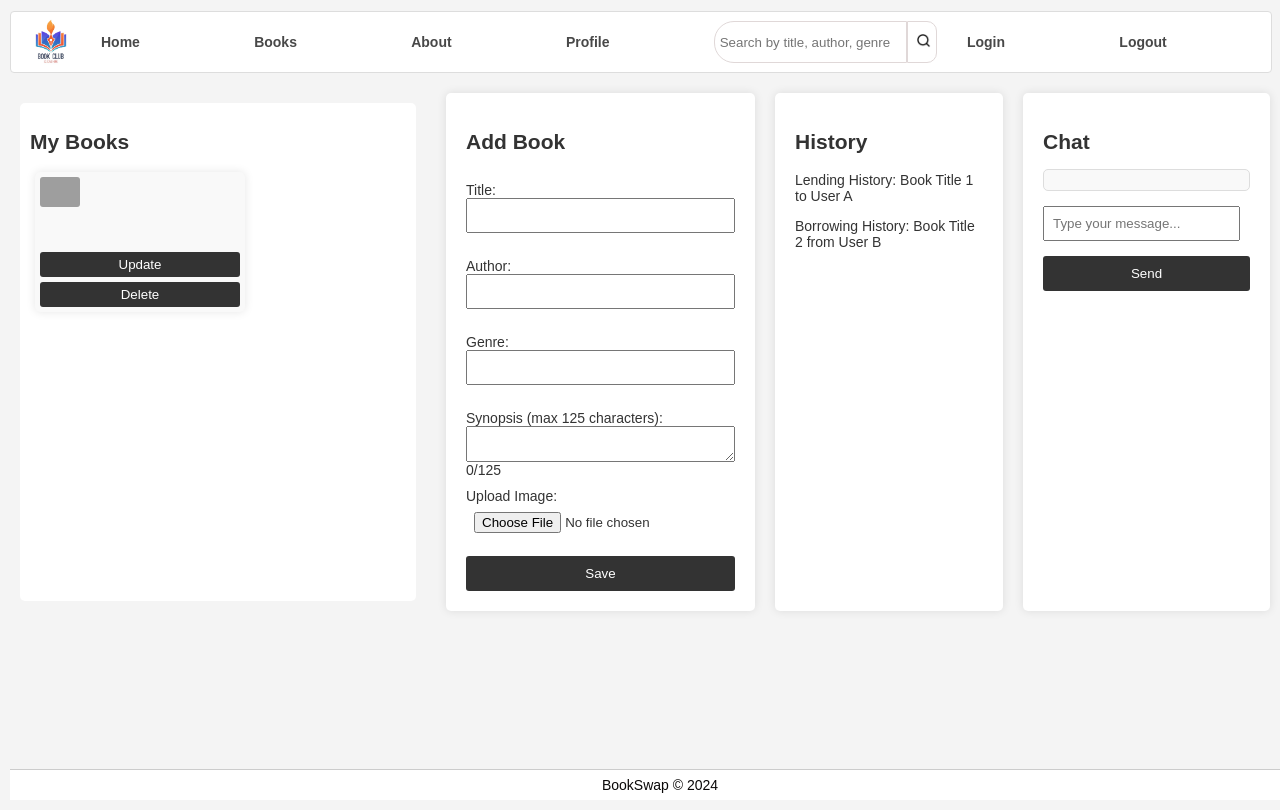
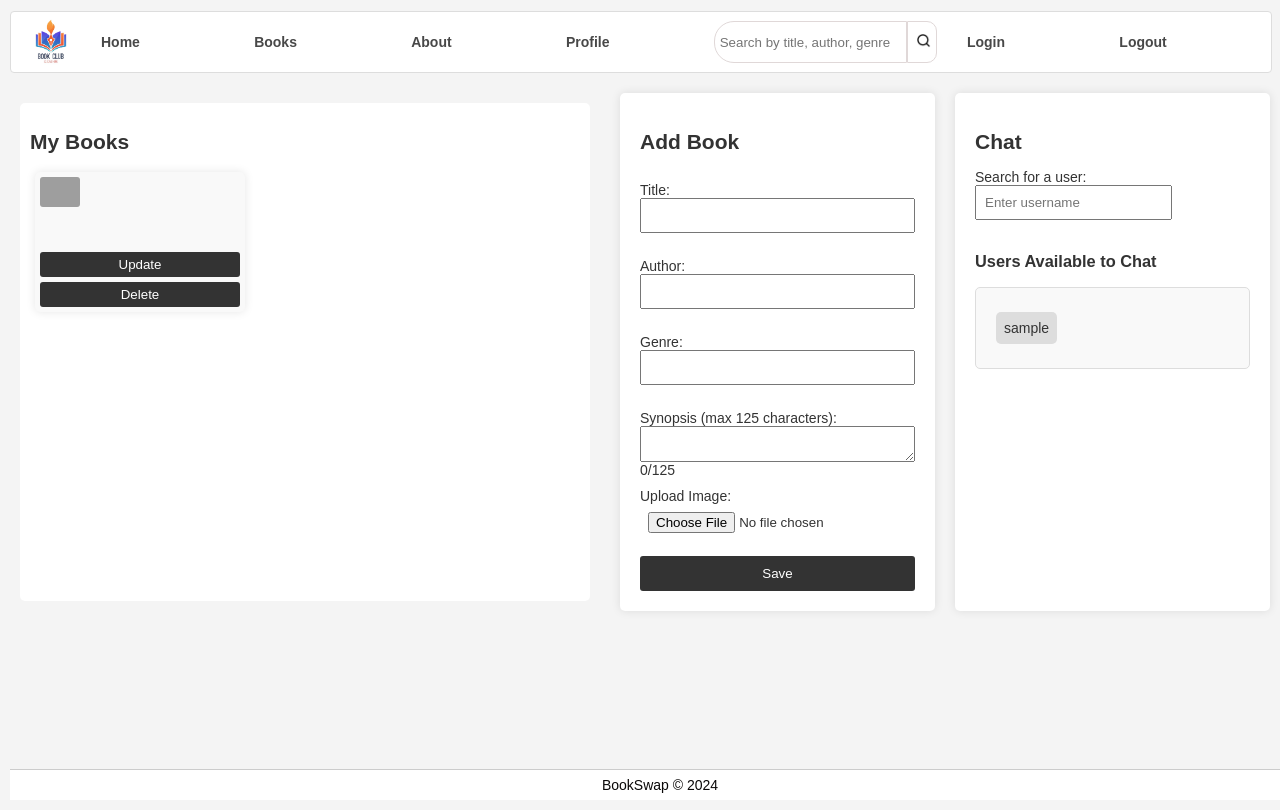
Before and after one commit to KelvinoKing/BookSwap, a Python web app: template web_dynamic/templates/dashboard.html in a window 1280 px wide. Run offline with Jinja, Linux system fonts and the light colour scheme; the template is opened without the code that fills it: most values are stand-ins (such as "Sample title", 1, 10 or a date in 2020); some libraries are stand-ins or nearby versions; grey boxes are pictures that could not be loaded.

Commit message:
Implimented and updated the chat section for smooth communication

```diff
--- a/web_dynamic/bookswap.py
+++ b/web_dynamic/bookswap.py
@@ -16,7 +16,7 @@ login_manager = LoginManager()
 login_manager.login_view = 'login'
 login_manager.init_app(app)
 CORS(app, origins=['http://127.0.0.1:5001'], supports_credentials=True)
-app.secret_key = 'Kelvino2001@king'
+app.secret_key = 'Kelvino@king'
 
 socketio = SocketIO(app, cors_allowed_origins="*")
 
@@ -72,6 +72,7 @@ def dashboard():
     """ Dashboard route """
 
     user = storage.get(User, current_user.id)
+    all_users = storage.get_session().query(User).all()
     if not user:
         abort(401)
 
@@ -84,6 +85,7 @@ def dashboard():
     print(user_name)
     # Render the dashboard template with user data
     return render_template('dashboard.html',
+                           all_users=all_users,
                            user = user,
                            user_name = user_name,
                            books=books,
--- a/web_dynamic/static/scripts/chat.js
+++ b/web_dynamic/static/scripts/chat.js
@@ -4,36 +4,130 @@ $(document).ready(function () {
 
     // Event listener for receiving chat messages
     socket.on('my response', function (msg) {
-        var username = msg.username || 'Unknown User'; // Use a default username if not provided
-        console.log(username + ': ' + msg.message); // Log the message to the consoles
-        $('#chat-messages').append('<p><strong>' + username + ':</strong> ' + msg.message + '</p>');
-        messageReceived(); // Call the acknowledgment function here
+        var receiverUsername = msg.receiver || 'Unknown User'; // Use a default username if not provided
+        console.log(msg.sender + ': ' + msg.message); // Log the message to the console
+
+        // Append the message to the chat area only if the receiver is currently selected
+        if ($('#chat h2').text().endsWith(receiverUsername)) {
+            $('#chat-messages').append('<p><strong>' + msg.sender + ':</strong> ' + msg.message + '</p>');
+            messageReceived();
+        } else {
+            // If the receiver is not selected, show a notification dot next to the receiver in the user list
+            var receiverListItem = $('#user-list-container li:contains("' + msg.sender + '")');
+            receiverListItem.find('.notification-dot').show();
+
+            // Move the sender to the top of the list
+            receiverListItem.prependTo('#user-list-container');
+        }
+
     });
 
     // Event listener for submitting the chat form
     $('#chat-form').submit(function (event) {
-
-        var userName = $(this).data('user-name');
-        console.log(userName);
+        var selectedUser = $('#chat h2').text().replace('Chat with ', ''); // Get the selected user
+        var sender = $(this).data('user-name');
         event.preventDefault();
 
         // Get the message from the input field
         var message = $('#message-input').val();
 
-        // Emit the 'my event' to the server along with the current username
-        socket.emit('my event', { 'message': message, 'username': userName }); // Replace 'YourUsername' with the actual username
+        // Emit the 'my event' to the server along with the selected user's username
+        socket.emit('my event', { 'message': message, 'receiver': selectedUser, 'sender': sender});
 
         // Clear the input field
         $('#message-input').val('');
     });
 
-    // Callback function for acknowledging message received
-    function messageReceived() {
-        console.log('Message Sent');
-    }
 
     $(".requestBtn").click(function () {
 
         window.location.href = '/dashboard';
     });
+
+
+
+    // Event listener for user clicks on the user list items
+    $('#user-list-container').on('click', 'a', function (event) {
+        event.preventDefault();
+        var selectedUser = $(this).text();
+        startChat(selectedUser);
+
+        // Hide the notification dot when the user is selected
+        $(this).find('.notification-dot').hide();
+    });
+
+    // Hide the chat elements when the page loads
+    hideChatElements();
+
+    // Event listener for the cancel button
+    $('#cancel-button').click(function () {
+        cancelChat();
+    });
+
 });
+
+
+
+// Function for searching users dynamically
+function searchUsers() {
+    var searchInput = document.getElementById('search-input');
+    var userListContainer = document.getElementById('user-list-container');
+    var filter = searchInput.value.toUpperCase();
+    var listItems = userListContainer.getElementsByTagName('li');
+
+    for (var i = 0; i < listItems.length; i++) {
+        var userName = listItems[i].getElementsByTagName('a')[0].innerHTML.toUpperCase();
+        if (userName.indexOf(filter) > -1) {
+            listItems[i].style.display = '';
+        } else {
+            listItems[i].style.display = 'none';
+        }
+    }
+}
+
+
+// Function to start a chat with a selected user
+// Function to hide the chat-related elements
+function hideChatElements() {
+    $('#chat-form').hide();
+    $('#chat-messages').hide();
+    $('#message-input').hide();
+    $('#send-button').hide();
+    $('#cancel-button').hide();
+}
+
+// Function to show the chat-related elements
+function showChatElements() {
+    $('#chat-messages').show();
+    $('#chat-form').show();
+    $('#message-input').show();
+    $('#send-button').show();
+    $('#cancel-button').show();
+}
+
+// ... (Other code remains unchanged)
+
+// Function to start a chat with a selected user
+function startChat(selectedUser) {
+    // Set up the chat interface for the selected user
+    $('#chat-messages').empty(); // Clear previous chat messages
+    $('#chat').show(); // Show the chat section if hidden
+    $('#user-search').hide(); // Hide the user search section
+    $('#user-list').hide(); // Hide the user list section
+
+    // Show the chat-related elements
+    showChatElements();
+
+    // Update the chat heading
+    $('#chat h2').text('Chat with ' + selectedUser);
+}
+
+// Function to cancel the current chat and go back to the user list
+function cancelChat() {
+    $('#chat-messages').empty(); // Clear previous chat messages
+    $('#user-search').show(); // Show the user search section
+    $('#user-list').show(); // Show the user list section
+
+    // Hide the chat-related elements
+    hideChatElements();
+}
--- a/web_dynamic/static/styles/dashboard.css
+++ b/web_dynamic/static/styles/dashboard.css
@@ -115,20 +115,6 @@ input {
     border-radius: 3px;
 }
 
-/* History Section */
-#history {
-    flex: 1;
-    background-color: #fff;
-    padding: 20px;
-    margin-left: 20px;
-    border-radius: 5px;
-    box-shadow: 0 0 10px rgba(0, 0, 0, 0.1);
-}
-
-.history-list {
-    margin-top: 10px;
-}
-
 /* Chat Section */
 #chat {
     flex: 1;
@@ -189,6 +175,58 @@ input {
     padding: 10px;
     cursor: pointer;
     border-radius: 3px;
+    margin: 5px;
+}
+
+/* User List Section */
+#user-list {
+    max-height: 300px;
+    overflow-y: auto;
+    border: 1px solid #ddd;
+    padding: 10px;
+    border-radius: 5px;
+    background-color: #f9f9f9;
+    margin-bottom: 15px;
+}
+
+#user-list h3 {
+    margin-bottom: 10px;
+}
+
+#user-list-container {
+    list-style-type: none;
+    padding: 0;
+    display: flex;
+    max-width: 200px;
+    flex-direction: row; /* Make the list items horizontal */
+}
+
+#user-list-container li {
+    margin-right: 5px; /* Adjust the spacing between list items */
+}
+
+#user-list-container li a {
+    display: block;
+    padding: 8px;
+    background-color: #ddd;
+    border-radius: 5px;
+    text-decoration: none;
+    color: #333;
+    cursor: pointer;
+}
+
+#user-list-container li a:hover {
+    background-color: #ccc;
+}
+
+.notification-dot {
+    width: 10px;
+    height: 10px;
+    background-color: red;
+    border-radius: 50%;
+    display: inline-block;
+    margin-left: 5px;
+    vertical-align: middle;
 }
 
 /* Footer Section */
--- a/web_dynamic/templates/dashboard.html
+++ b/web_dynamic/templates/dashboard.html
@@ -106,24 +106,35 @@
                 </form>
             </div>
 
-            <!-- History Section -->
-            <div id="history">
-                <h2>History</h2>
-                <div class="history-list">
-                    <!-- Display lending and borrowing history -->
-                    <p>Lending History: Book Title 1 to User A</p>
-                    <p>Borrowing History: Book Title 2 from User B</p>
-                    <!-- Repeat similar structure for each history entry -->
-                </div>
-            </div>
-
             <!-- Chat Section -->
             <div id="chat">
                 <h2>Chat</h2>
+
+                <!-- Search Bar Section -->
+                <div id="user-search">
+                    <label for="search-input">Search for a user:</label>
+                    <input type="text" id="search-input" oninput="searchUsers()" placeholder="Enter username">
+                </div>
+
+                <!-- User List Section -->
+                <h3>Users Available to Chat</h3>
+                <div id="user-list">
+                    <ul id="user-list-container">
+                        {% for u in all_users %}
+                            <li>
+                                <a href="#" onclick="startChat('{{ u.user_name }}')">{{ u.user_name }}
+                                    <span class="notification-dot" style="display: none;"></span>
+                                </a>
+                            </li>
+                        {% endfor %}
+                    </ul>
+                </div>
+
                 <div id="chat-messages"></div>
                 <form id="chat-form" data-user-name="{{ user_name }}">
                     <input type="text" id="message-input" placeholder="Type your message...">
                     <button type="submit">Send</button>
+                    <button type="button" onclick="cancelChat()">Cancel</button> <!-- Added Cancel button -->
                 </form>
             </div>
 
```
